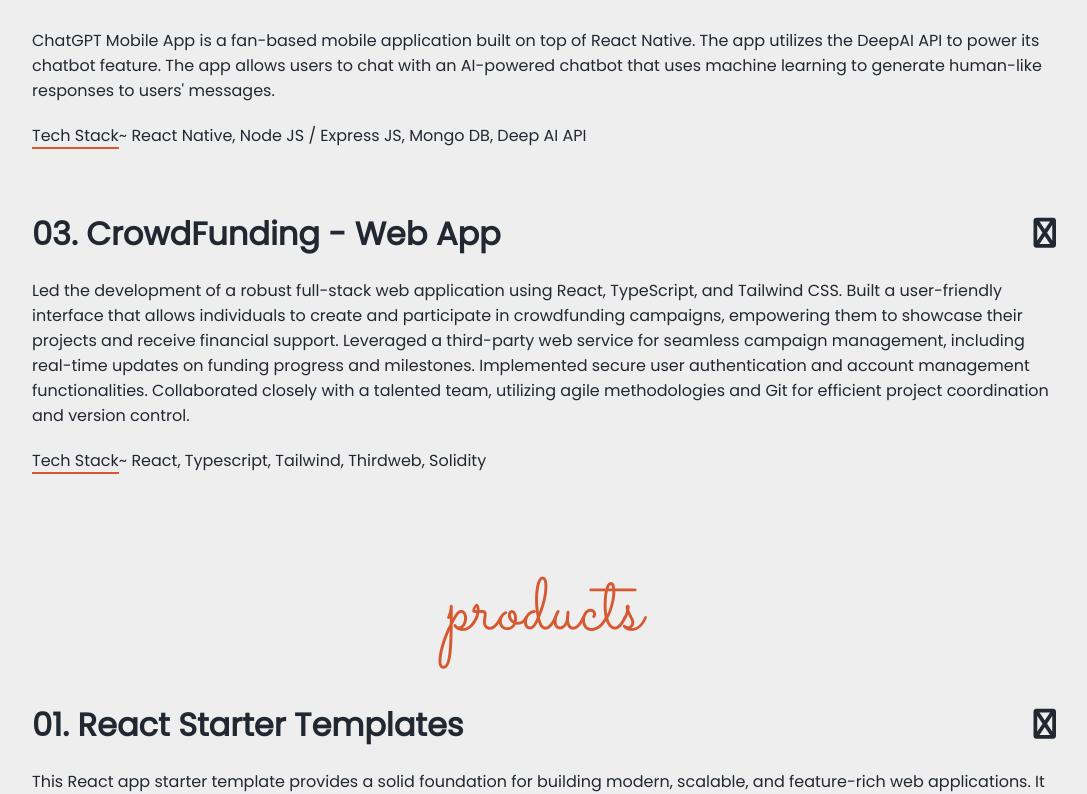
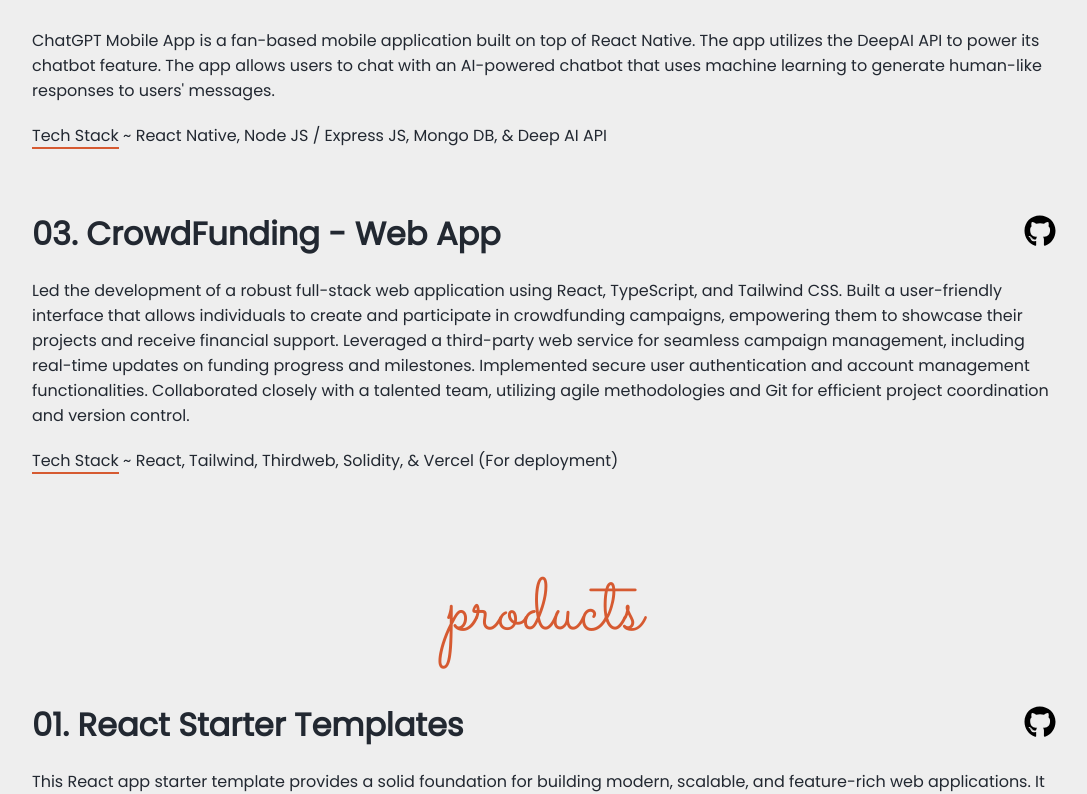
Before and after one commit to tier3guy/portfolio-2k23, a React (Create React App) app: page / in a window 1280 px wide. Shown: the part 3554-4348 px from the top of the page, without its empty margins (96-1183 px from the left). Built offline with nearby package versions, Linux system fonts and the light colour scheme.

Commit message:
updating tech stack

```diff
--- a/src/assets/data/Projects.js
+++ b/src/assets/data/Projects.js
@@ -24,7 +24,13 @@
       "Led the development of a robust full-stack web application using React, TypeScript, and Tailwind CSS. Built a user-friendly interface that allows individuals to create and participate in crowdfunding campaigns, empowering them to showcase their projects and receive financial support. Leveraged a third-party web service for seamless campaign management, including real-time updates on funding progress and milestones. Implemented secure user authentication and account management functionalities. Collaborated closely with a talented team, utilizing agile methodologies and Git for efficient project coordination and version control.",
     gh: "https://github.com/tier3guy/crowdfunding.git",
     live: "https://crowdfunding-peach.vercel.app/",
-    tech: ["React", "Typescript", "Tailwind", "Thirdweb", "Solidity"],
+    tech: [
+      "React",
+      "Tailwind",
+      "Thirdweb",
+      "Solidity",
+      "Vercel (For deployment)",
+    ],
   },
 ];
 
--- a/src/pages/Products.jsx
+++ b/src/pages/Products.jsx
@@ -1,5 +1,8 @@
 import React from "react";
+
+// Assets
 import { ProductsData } from "../assets/data";
+import GithubIcon from "../assets/icons/github.svg";
 
 const Projects = () => {
   return (
@@ -25,10 +28,15 @@
                 </h1>
               </a>
               <a target="__black" href={pdt.gh}>
-                <i
+                <img
+                  src={GithubIcon}
+                  style={{ height: "32px", width: "32px" }}
+                  alt="gh-icon"
+                />
+                {/* <i
                   className="fa-solid fa-github"
                   style={{ fontSize: "30px" }}
-                />
+                /> */}
               </a>
             </div>
 
--- a/src/pages/Projects.jsx
+++ b/src/pages/Projects.jsx
@@ -1,5 +1,8 @@
 import React from "react";
+
+// Assets
 import { ProjectsData } from "../assets/data";
+import GithubIcon from "../assets/icons/github.svg";
 
 const Projects = () => {
   return (
@@ -25,10 +28,15 @@
                 </h1>
               </a>
               <a target="__black" href={proj.gh}>
-                <i
+                <img
+                  src={GithubIcon}
+                  style={{ height: "32px", width: "32px" }}
+                  alt="gh-icon"
+                />
+                {/* <i
                   className="fa-solid fa-github"
                   style={{ fontSize: "30px" }}
-                />
+                /> */}
               </a>
             </div>
             <p className="experience-subheading">{proj.description}</p>
@@ -40,7 +48,11 @@
                 >
                   Tech Stack
                 </span>
-                ~ {proj.tech.join(", ")}
+                {` ~ `}
+                {proj.tech.map((tech, index) => {
+                  if (proj.tech.length - 1 === index) return `& ${tech}`;
+                  return `${tech}, `;
+                })}
               </p>
             )}
           </div>
```
Also changed, not shown: src/assets/icons/github.svg (added).
